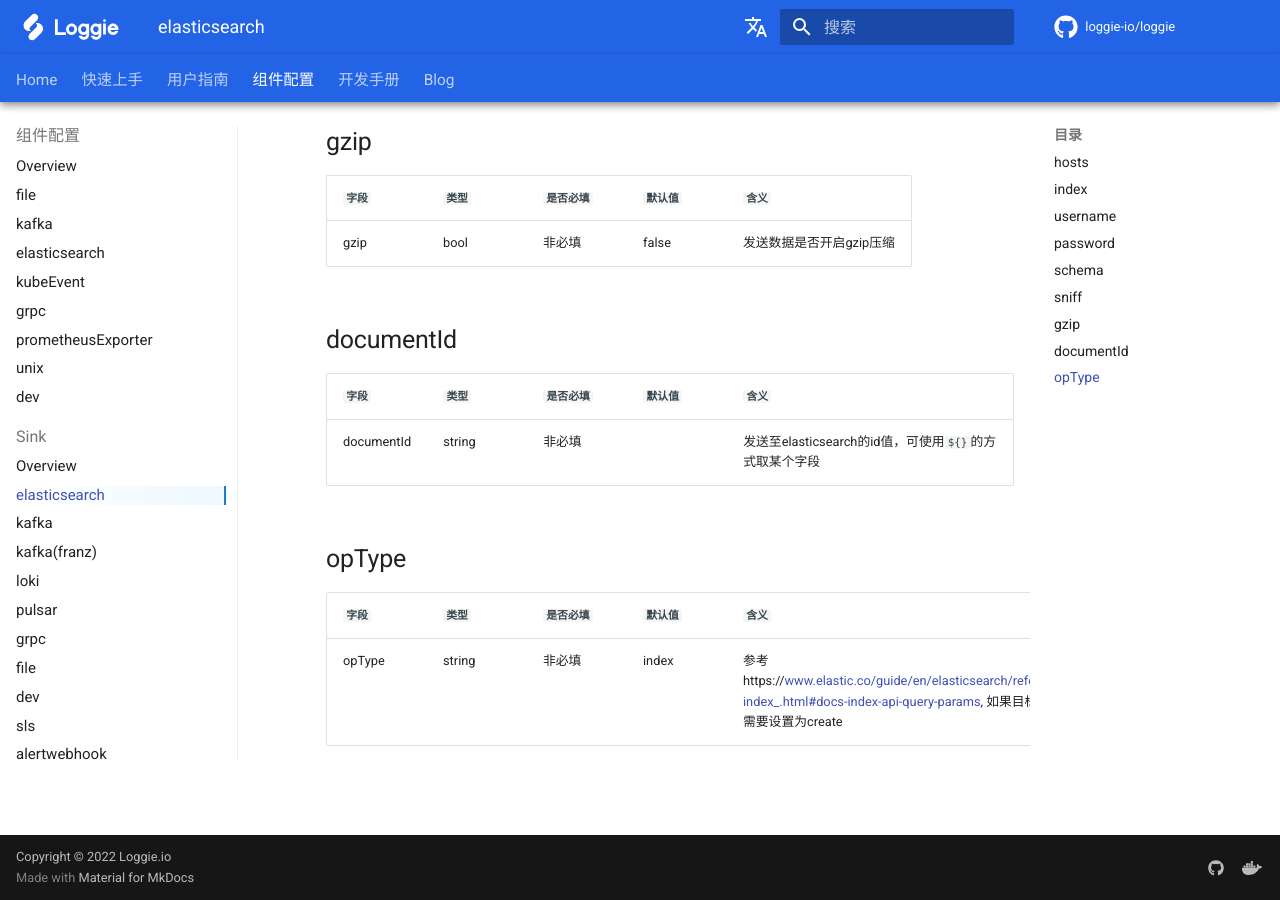
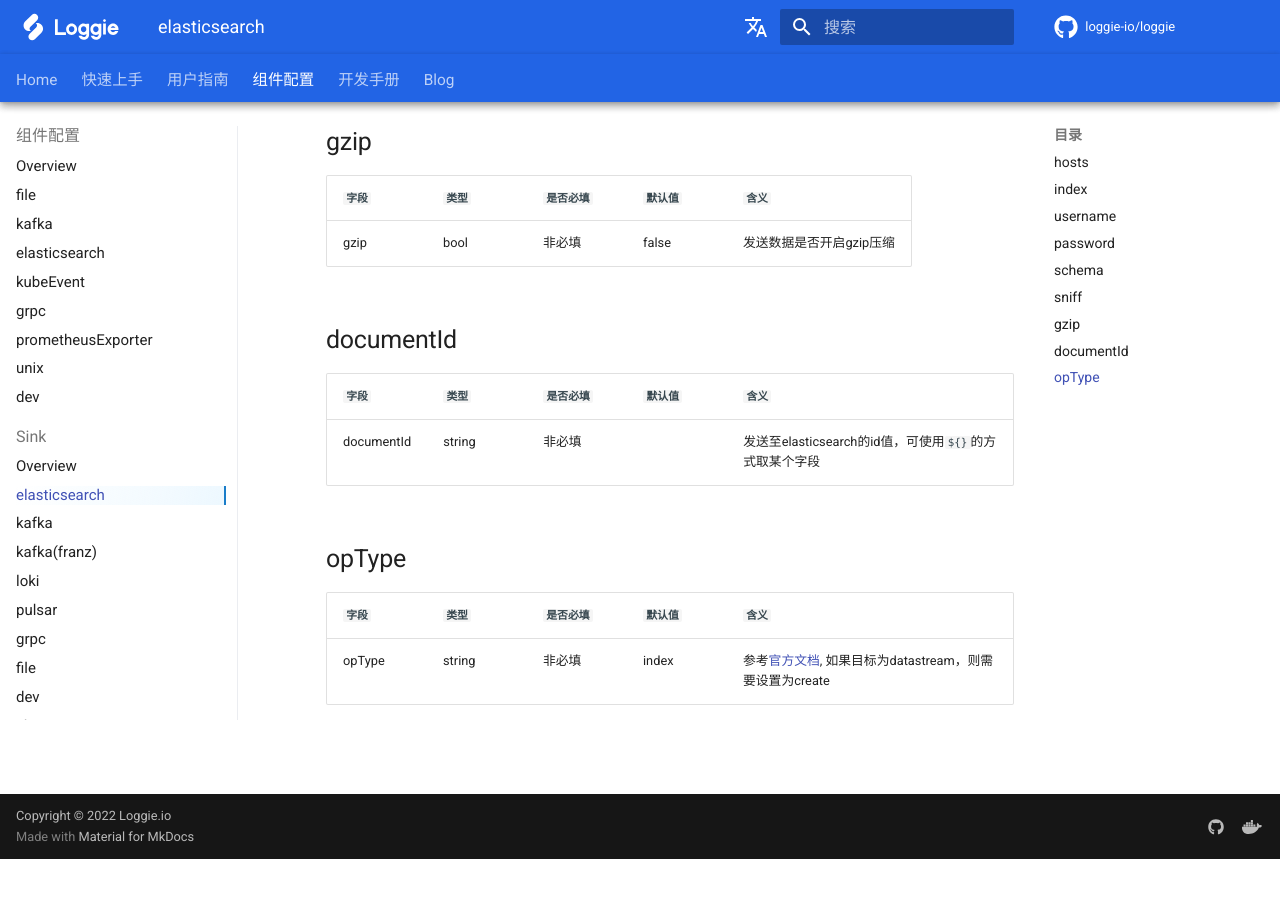
Before and after one commit to loggie-io/docs, an MkDocs documentation site: the page built from docs/reference/pipelines/sink/elasticsearch.md, in a window 1280 px wide and 900 px high, scrolled down 1852 px. Built offline with MkDocs 1.6.1 and Material for MkDocs 9.7.7, drawn with Linux system fonts in a browser that asks for light colours; some web fonts are replaced; comment, search, counter and statistics services are not loaded; after the commit the page ends 2711 px from its top, so only the background shows below that.

Commit message:
Update elasticsearch.md

```diff
--- a/docs/reference/pipelines/sink/elasticsearch.md
+++ b/docs/reference/pipelines/sink/elasticsearch.md
@@ -81,4 +81,4 @@
 
 |    `字段`   |    `类型`    |  `是否必填`  |  `默认值`  |  `含义`  |
 | ---------- | ----------- | ----------- | --------- | -------- |
-| opType | string  |    非必填    |   index  | 参考https://www.elastic.co/guide/en/elasticsearch/reference/master/docs-index_.html#docs-index-api-query-params, 如果目标为datastream，则需要设置为create |
+| opType | string  |    非必填    |   index  | 参考[官方文档](https://www.elastic.co/guide/en/elasticsearch/reference/master/docs-index_.html#docs-index-api-query-params), 如果目标为datastream，则需要设置为create |
```
